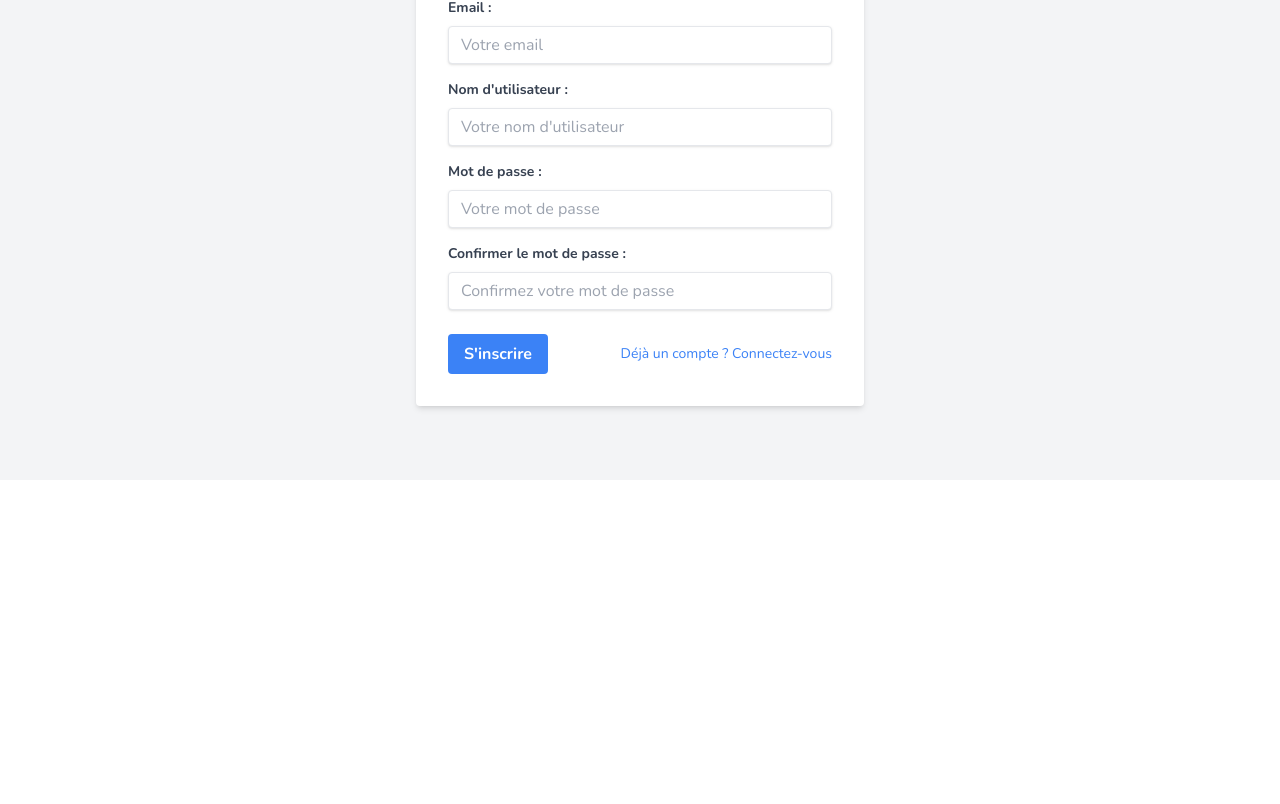
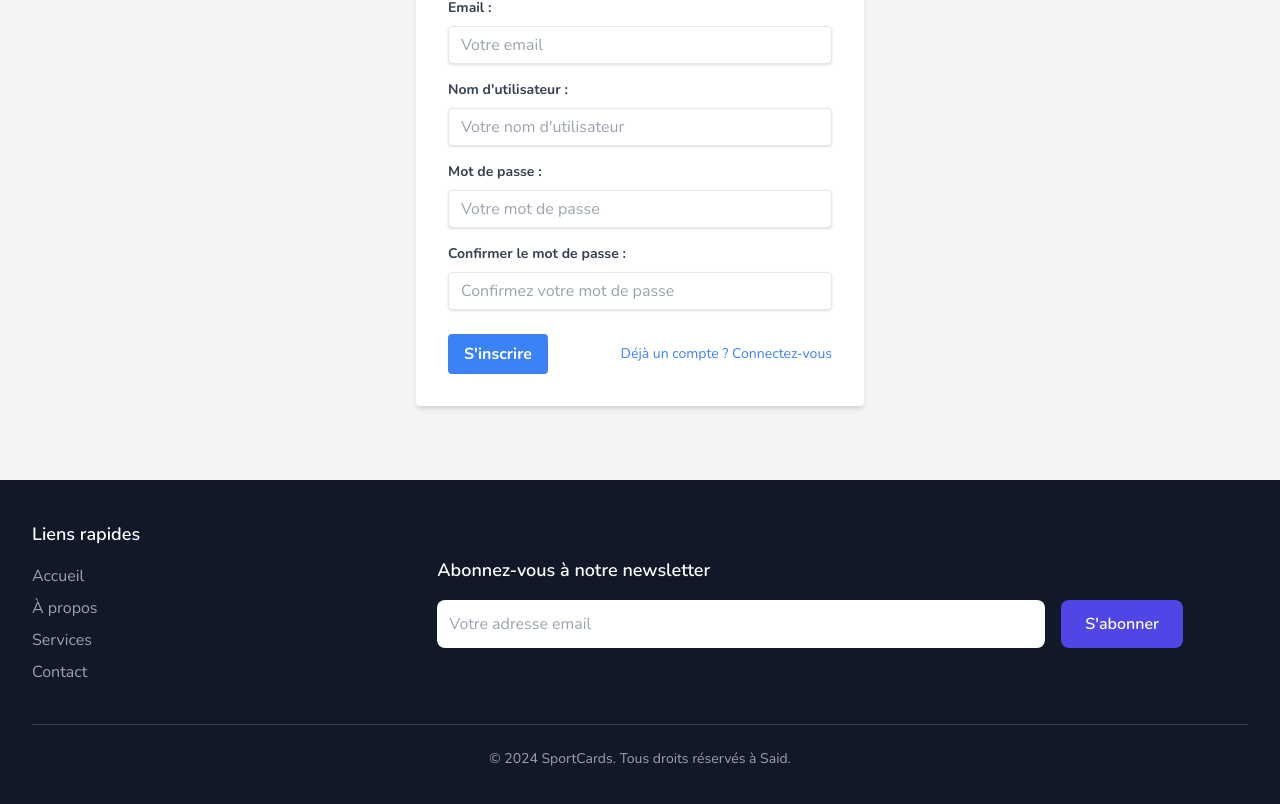
Before and after one commit to SaidS9113/API-SYMFONY-REACT, a React (Create React App) app in the folder front-end-react/: page /inscription in a window 1280 px wide. Shown: the part 418-1222 px from the top of the page. Before the commit the page ends 898 px from the top, so only its background shows below. Built offline with nearby package versions, Linux system fonts and the light colour scheme.

Commit message:
Mise en place du Footer

```diff
--- a/front-end-react/public/index.html
+++ b/front-end-react/public/index.html
@@ -20,7 +20,6 @@
       Notice the use of %PUBLIC_URL% in the tags above.
       It will be replaced with the URL of the `public` folder during the build.
       Only files inside the `public` folder can be referenced from the HTML.
-
       Unlike "/favicon.ico" or "favicon.ico", "%PUBLIC_URL%/favicon.ico" will
       work correctly both with client-side routing and a non-root public URL.
       Learn how to configure a non-root public URL by running `npm run build`.
--- a/front-end-react/src/App.js
+++ b/front-end-react/src/App.js
@@ -8,6 +8,9 @@ import ModificationProduit from "./components/ModificationProduit";
 import ModificationCategorie from "./components/ModificationCategorie";
 import FormAuth from "./components/FormAuth";
 import Inscription from "./components/Inscription";
+import Footer from "./components/Footer";
+
+
 import { BrowserRouter as Router, Routes, Route} from 'react-router-dom';
 import './assets/css/style.css';
 
@@ -22,20 +25,20 @@ function App() {
        <Routes>
        <Route path="/accueil" element={<Accueil />} />
        <Route path="/boutique" element={<Boutique />} />
-       <Route path="/liste-produit" element={<ListeProduit />} />
+       <Route path="/liste-vehicule" element={<ListeProduit />} />
        <Route path="/liste-categorie" element={<ListeCategorie />} />
-       <Route path="/ajout-produit" element={<AjoutProduit />} />
+       <Route path="/ajout-vehicule-categorie" element={<AjoutProduit />} />
        <Route path="/ModificationProduit/:id" element={<ModificationProduit />} />
        <Route path="/ModificationCategorie/:id" element={<ModificationCategorie />} />
        <Route path="/form-auth" element={<FormAuth />} />
        <Route path="/inscription" element={<Inscription />} />
        </Routes>
-       </Router>
+
 
        <footer>
-
+      <Footer/>
        </footer>
-
+       </Router>
 
 
        </>
--- a/front-end-react/src/components/Accueil.jsx
+++ b/front-end-react/src/components/Accueil.jsx
@@ -1,5 +1,7 @@
 import React from "react";
 import BChiron from "../assets/img/B-chiron.webp";
+import Boutique from "./Boutique"
+
 
 function Accueil() {
     return (
@@ -20,6 +22,8 @@ function Accueil() {
                     </div>
                 </div>
             </div>
+            <Boutique />
+
         </div>
     );
 }
--- a/front-end-react/src/components/Boutique.jsx
+++ b/front-end-react/src/components/Boutique.jsx
@@ -1,4 +1,5 @@
 import { useState, useEffect } from "react";
+
 
 function Boutique() {
   const [produits, setProduits] = useState([]);
--- /dev/null
+++ b/front-end-react/src/components/Footer.jsx
@@ -0,0 +1,77 @@
+import { Fragment } from "react";
+import { Link } from "react-router-dom";
+
+function Footer() {
+    return (
+        <footer className="bg-gray-900 text-white py-10">
+            <div className="container mx-auto px-4 sm:px-6 lg:px-8">
+                <div className="flex flex-col md:flex-row justify-between items-center">
+                    {/* Section Links */}
+                    <div className="w-full md:w-1/3 mb-6 md:mb-0">
+                        <h2 className="text-lg font-semibold mb-4">Liens rapides</h2>
+                        <ul className="space-y-2">
+                            <li>
+                                <Link
+                                    to="/"
+                                    className="text-gray-400 hover:text-white transition duration-300"
+                                >
+                                    Accueil
+                                </Link>
+                            </li>
+                            <li>
+                                <Link
+                                    to="/about"
+                                    className="text-gray-400 hover:text-white transition duration-300"
+                                >
+                                    À propos
+                                </Link>
+                            </li>
+                            <li>
+                                <Link
+                                    to="/services"
+                                    className="text-gray-400 hover:text-white transition duration-300"
+                                >
+                                    Services
+                                </Link>
+                            </li>
+                            <li>
+                                <Link
+                                    to="/contact"
+                                    className="text-gray-400 hover:text-white transition duration-300"
+                                >
+                                    Contact
+                                </Link>
+                            </li>
+                        </ul>
+                    </div>
+
+                    {/* Section Newsletter */}
+                    <div className="w-full md:w-2/3">
+                        <h2 className="text-lg font-semibold mb-4">Abonnez-vous à notre newsletter</h2>
+                        <form className="flex flex-col sm:flex-row">
+                            <input
+                                type="email"
+                                placeholder="Votre adresse email"
+                                className="w-full sm:w-3/4 p-3 rounded-lg text-gray-900 focus:ring-2 focus:ring-indigo-500 outline-none"
+                            />
+                            <button
+                                type="submit"
+                                className="mt-4 sm:mt-0 sm:ml-4 px-6 py-3 bg-indigo-600 hover:bg-indigo-700 rounded-lg text-white font-semibold transition duration-300"
+                            >
+                                S'abonner
+                            </button>
+                        </form>
+                    </div>
+                </div>
+
+                <div className="mt-10 border-t border-gray-700 pt-6 text-center">
+                    <p className="text-sm text-gray-400">
+                        © 2024 SportCards. Tous droits réservés à Said.
+                    </p>
+                </div>
+            </div>
+        </footer>
+    );
+}
+
+export default Footer;
```
